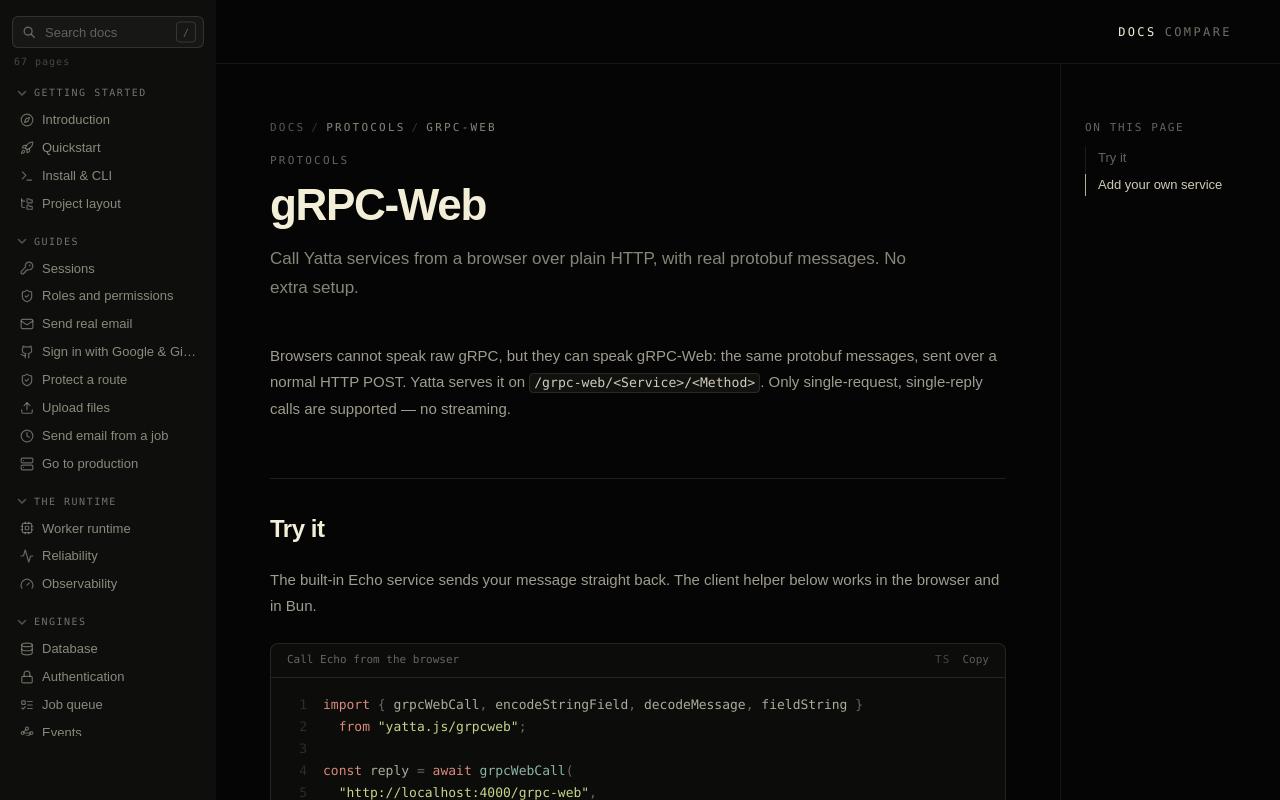
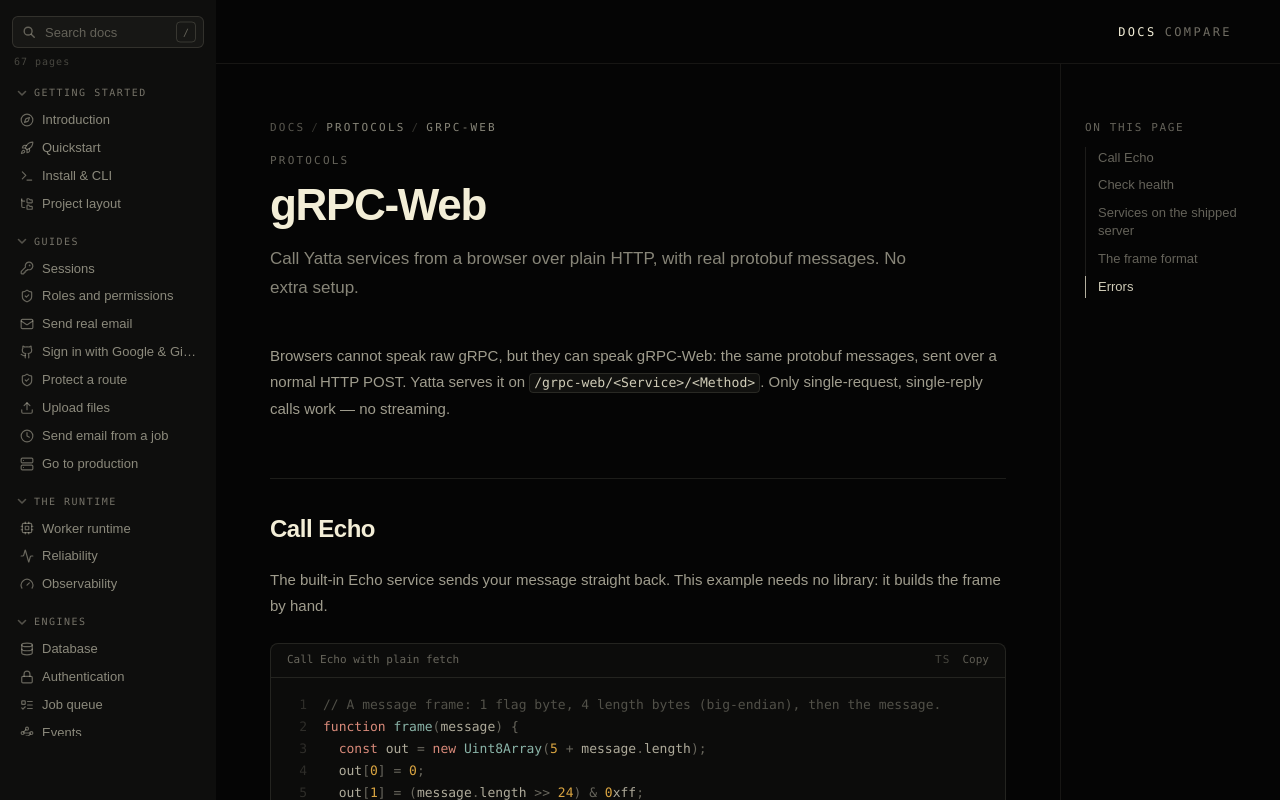
Before and after one commit to psrockstar098/yattajs-docs, a Next.js app: page /docs/protocols/grpc-web in a window 1280 px wide. Built offline with nearby package versions, Linux system fonts and the light colour scheme.

Commit message:
docs(grpc-web): rewrite in db-page style, code-first

```diff
--- a/app/docs/protocols/grpc-web/page.tsx
+++ b/app/docs/protocols/grpc-web/page.tsx
@@ -1,6 +1,6 @@
 import type { Metadata } from "next";
 import { CodeBlock } from "@/components/docs/code-block";
-import { H1, H2, P, Note, DocFooter, Code, Breadcrumb,
+import { H1, H2, H3, P, Note, Callout, Props, DocFooter, Code, Breadcrumb,
 } from "@/components/docs/prose";
 
 export const metadata: Metadata = {
@@ -25,53 +25,126 @@
 
       <P>
         Browsers cannot speak raw gRPC, but they can speak gRPC-Web: the
-        same protobuf messages, sent over a normal HTTP POST. Yatta serves
-        it on <Code>/grpc-web/&lt;Service&gt;/&lt;Method&gt;</Code>.
-        Only single-request, single-reply calls are supported — no
-        streaming.
+        same protobuf messages, sent over a normal HTTP POST. Yatta
+        serves it on <Code>/grpc-web/&lt;Service&gt;/&lt;Method&gt;</Code>.
+        Only single-request, single-reply calls work — no streaming.
       </P>
 
-      <H2>Try it</H2>
+      <H2>Call Echo</H2>
 
       <P>
-        The built-in Echo service sends your message straight back. The
-        client helper below works in the browser and in Bun.
+        The built-in Echo service sends your message straight back.
+        This example needs no library: it builds the frame by hand.
       </P>
 
       <CodeBlock
-        title="Call Echo from the browser"
-        code={`import { grpcWebCall, encodeStringField, decodeMessage, fieldString }
-  from "yatta.js/grpcweb";
+        title="Call Echo with plain fetch"
+        code={`// A message frame: 1 flag byte, 4 length bytes (big-endian), then the message.
+function frame(message) {
+  const out = new Uint8Array(5 + message.length);
+  out[0] = 0;
+  out[1] = (message.length >> 24) & 0xff;
+  out[2] = (message.length >> 16) & 0xff;
+  out[3] = (message.length >> 8) & 0xff;
+  out[4] = message.length & 0xff;
+  out.set(message, 5);
+  return out;
+}
 
-const reply = await grpcWebCall(
-  "http://localhost:4000/grpc-web",
-  "yatta.Echo",
-  "Echo",
-  encodeStringField(1, "hello"),
-);
-console.log(fieldString(decodeMessage(reply), 1)); // "hello"`}
+// A string in field 1: tag 0x0a, length, then the UTF-8 bytes.
+function stringField(text) {
+  const bytes = new TextEncoder().encode(text);
+  const out = new Uint8Array(2 + bytes.length);
+  out[0] = 0x0a;
+  out[1] = bytes.length;
+  out.set(bytes, 2);
+  return out;
+}
+
+const res = await fetch("http://localhost:4000/grpc-web/yatta.Echo/Echo", {
+  method: "POST",
+  headers: { "Content-Type": "application/grpc-web" },
+  body: frame(stringField("hello")),
+});
+
+const buf = new Uint8Array(await res.arrayBuffer());
+const len = buf[6]; // reply message, field 1
+console.log(new TextDecoder().decode(buf.slice(7, 7 + len))); // "hello"
+console.log(res.headers.get("grpc-status")); // "0"`}
       />
 
-      <H2>Add your own service</H2>
+      <H2>Check health</H2>
 
       <P>
-        A service is one function: it takes the request message bytes and
-        returns the reply message bytes. Field 1 is a string, field 2 is
-        a number — that covers most small APIs.
+        The Health service ignores what you send and answers{" "}
+        <Code>SERVING</Code> in field 1. An empty message frame is
+        enough.
       </P>
 
       <CodeBlock
-        title="A custom service"
-        code={`import { createGrpcWebHandler, encodeStringField, decodeMessage, fieldString }
-  from "yatta.js/grpcweb";
+        title="Health check"
+        code={`const res = await fetch("http://localhost:4000/grpc-web/yatta.Health/Check", {
+  method: "POST",
+  headers: { "Content-Type": "application/grpc-web" },
+  body: frame(new Uint8Array(0)),
+});
 
-export const grpcWeb = createGrpcWebHandler({
-  // Greets the name sent in field 1.
-  "demo.Greeter/Hello": (request) => {
-    const name = fieldString(decodeMessage(request), 1) ?? "friend";
-    return encodeStringField(1, \`Hello, \${name}\`);
-  },
-});`}
+const buf = new Uint8Array(await res.arrayBuffer());
+const len = buf[6];
+console.log(new TextDecoder().decode(buf.slice(7, 7 + len))); // "SERVING"`}
+      />
+
+      <H2>Services on the shipped server</H2>
+
+      <Props
+        items={[
+          { name: "yatta.Echo/Echo", desc: "Send a string in field 1, get the same string back in field 1." },
+          { name: "yatta.Health/Check", desc: "Request is ignored. Answers SERVING in field 1." },
+        ]}
+      />
+
+      <P>
+        Only POST works. Any other method, or a path that is not{" "}
+        <Code>/grpc-web/&lt;Service&gt;/&lt;Method&gt;</Code>, answers 404.
+      </P>
+
+      <H2>The frame format</H2>
+
+      <P>
+        Every message travels in a frame. The reply is a message frame
+        followed by a trailer frame that carries the status.
+      </P>
+
+      <CodeBlock
+        title="Frame layout"
+        code={`message frame:
+  byte 0:     compression flag, always 0
+  bytes 1-4:  message length, big-endian
+  bytes 5+:   the protobuf message
+
+trailer frame:
+  same shape, flag byte set, carrying grpc-status
+
+string field (field 1):
+  0x0a, length, UTF-8 bytes
+
+number field (field 2):
+  tag byte (field number shifted left 3), then the varint value`}
+      />
+
+      <H2>Errors</H2>
+
+      <P>
+        Errors still answer HTTP 200. The real code is in the{" "}
+        <Code>grpc-status</Code> header and the trailer frame.
+      </P>
+
+      <Props
+        items={[
+          { name: "12", desc: "Unknown service. The Service/Method pair is not served." },
+          { name: "3", desc: "Bad frame, or no message frame in the body." },
+          { name: "13", desc: "The service itself failed." },
+        ]}
       />
 
       <Note kind="warn">
```
